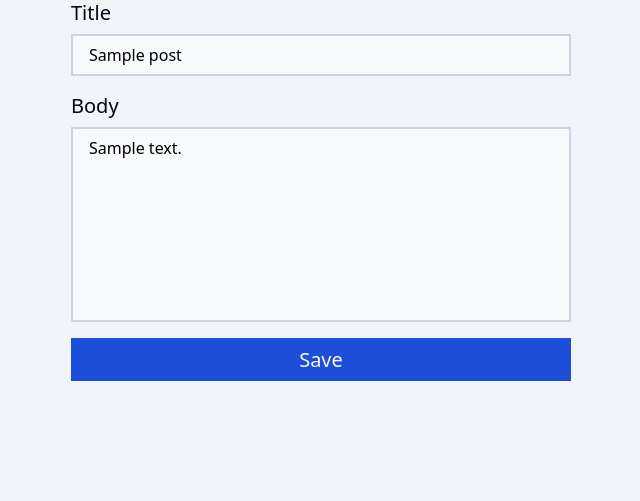
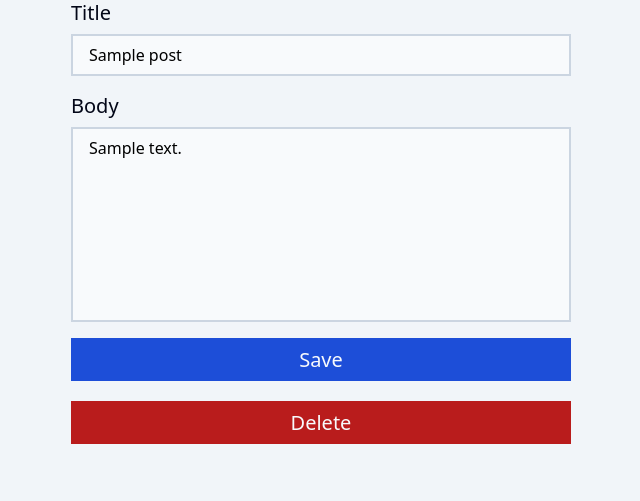
Before and after one commit to vladhaidukkk/flaskr, a Flask app: template flaskr/templates/blog/update.jinja in a window 1280 px wide. Shown: the part 87-588 px from the top of the page, without its empty margins (319-959 px from the left). Run offline with Flask 3, Linux system fonts and the light colour scheme; the template is opened without the code that fills it: most values are stand-ins (such as "Sample title", 1, 10 or a date in 2020).

Commit message:
create delete post route

```diff
--- a/flaskr/static/style.css
+++ b/flaskr/static/style.css
@@ -70,7 +70,14 @@
     color: #dc2626;
 }
 
-.form {
+.forms {
+    display: flex;
+    flex-direction: column;
+    gap: 2rem;
+}
+
+.form,
+.delete {
     display: flex;
     flex-direction: column;
     width: 50rem;
@@ -102,17 +109,29 @@
     border-color: #1d4ed8;
 }
 
-.form button {
+.form button,
+.delete button {
     padding: 0.8rem 1.6rem;
-    background: #1d4ed8;
     border: none;
     color: #f8fafc;
     font-size: 2rem;
     cursor: pointer;
 }
 
+.form button {
+    background: #1d4ed8;
+}
+
 .form button:hover {
     background: #1e40af;
+}
+
+.delete button {
+    background: #b91c1c;
+}
+
+.delete button:hover {
+    background: #991b1b;
 }
 
 .post {
--- a/flaskr/templates/blog/update.jinja
+++ b/flaskr/templates/blog/update.jinja
@@ -3,6 +3,7 @@
 {% block title %}Edit "{{ post["title"] }}"{% endblock %}
 
 {% block content %}
+<div class="forms">
     <form class="form" method="post">
         <label for="title">Title</label>
         <input id="title" name="title" value="{{ request.form['title'] or post['title'] }}" required />
@@ -10,4 +11,8 @@
         <textarea id="body" name="body" required>{{ request.form['body'] or post['body'] }}</textarea>
         <button type="submit">Save</button>
     </form>
+    <form class="delete" action="{{ url_for('blog.delete', id=post['id']) }}" method="post">
+        <button type="submit" onclick="return confirm('Are you sure?')">Delete</button>
+    </form>
+</div>
 {% endblock %}
```
Also changed, not shown: flaskr/blog.py (+10 -0 lines). Lines whose indentation alone changed are shown as unchanged.
